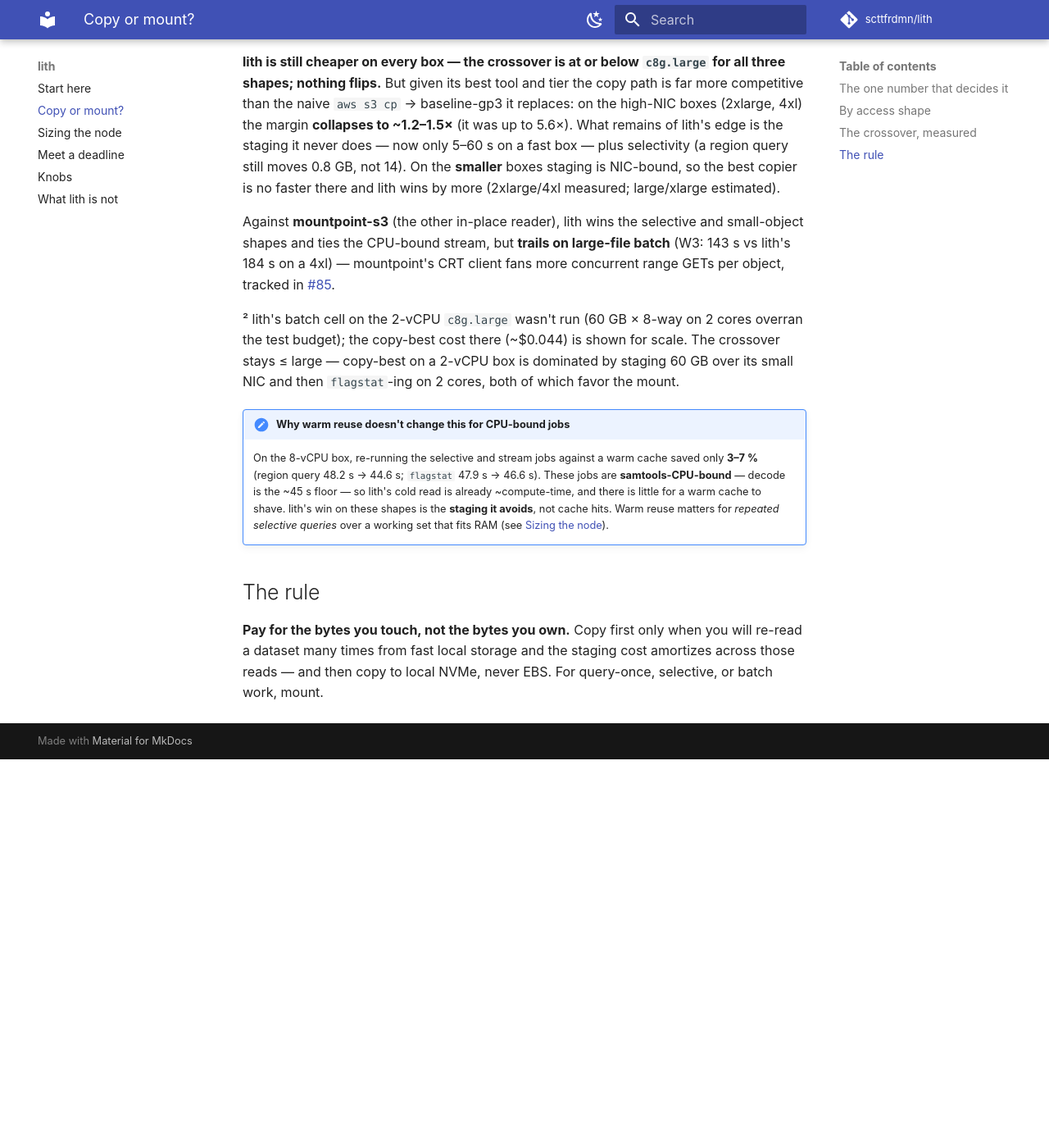
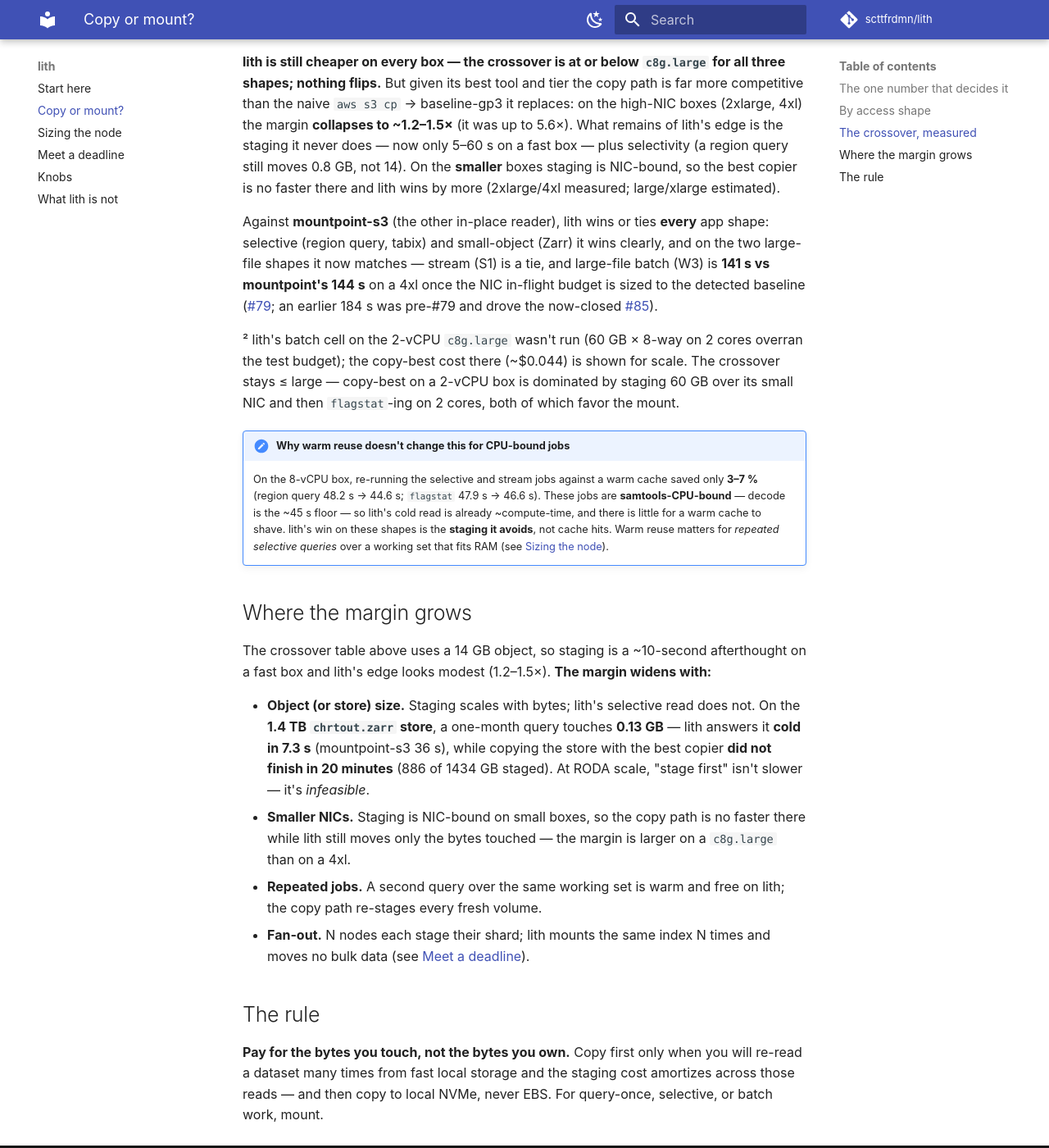
Before and after one commit to scttfrdmn/lith, an MkDocs documentation site: the page built from docs/copy-or-mount.md, in a window 1280 px wide and 1400 px high, scrolled down 2075 px. Shown: the whole window at 82% size. Built offline with MkDocs 1.6.1 and Material for MkDocs 9.7.7, drawn with Linux system fonts in a browser that asks for light colours; comment, search, counter and statistics services are not loaded; before the commit the page ends 3001 px from its top, so only the background shows below that.

Commit message:
docs(copy-or-mount): large-object selectivity row + where-the-margin-grows; fix mountpoint W3 (session 19) (#89)
mountpoint note corrected: lith matches/wins W3 (141 vs 144s post-#79; #85
closed) so lith wins/ties every app shape vs mountpoint. New 'Where the margin
grows' section with the 1.4 TB Zarr one-month example (lith 7.3s/0.13GB vs copy
did-not-finish) + object-size/NIC/repeat/fan-out. Refs #79, #85, #84.

```diff
--- a/docs/copy-or-mount.md
+++ b/docs/copy-or-mount.md
@@ -79,11 +79,12 @@ still moves 0.8 GB, not 14). On the **smaller** boxes staging is NIC-bound, so
 the best copier is no faster there and lith wins by more (2xlarge/4xl measured;
 large/xlarge estimated).
 
-Against **mountpoint-s3** (the other in-place reader), lith wins the selective
-and small-object shapes and ties the CPU-bound stream, but **trails on
-large-file batch** (W3: 143 s vs lith's 184 s on a 4xl) — mountpoint's CRT
-client fans more concurrent range GETs per object, tracked in
-[#85](https://github.com/scttfrdmn/lith/issues/85).
+Against **mountpoint-s3** (the other in-place reader), lith wins or ties **every**
+app shape: selective (region query, tabix) and small-object (Zarr) it wins
+clearly, and on the two large-file shapes it now matches — stream (S1) is a tie,
+and large-file batch (W3) is **141 s vs mountpoint's 144 s** on a 4xl once the NIC
+in-flight budget is sized to the detected baseline ([#79](https://github.com/scttfrdmn/lith/issues/79);
+an earlier 184 s was pre-#79 and drove the now-closed [#85](https://github.com/scttfrdmn/lith/issues/85)).
 
 ² lith's batch cell on the 2-vCPU `c8g.large` wasn't run (60 GB × 8-way on 2
 cores overran the test budget); the copy-best cost there (~$0.044) is shown for
@@ -101,6 +102,25 @@ which favor the mount.
     selective queries* over a working set that fits RAM (see
     [Sizing the node](sizing.md)).
 
+## Where the margin grows
+
+The crossover table above uses a 14 GB object, so staging is a ~10-second
+afterthought on a fast box and lith's edge looks modest (1.2–1.5×). **The margin
+widens with:**
+
+- **Object (or store) size.** Staging scales with bytes; lith's selective read
+  does not. On the **1.4 TB `chrtout.zarr` store**, a one-month query touches
+  **0.13 GB** — lith answers it **cold in 7.3 s** (mountpoint-s3 36 s), while
+  copying the store with the best copier **did not finish in 20 minutes** (886 of
+  1434 GB staged). At RODA scale, "stage first" isn't slower — it's *infeasible*.
+- **Smaller NICs.** Staging is NIC-bound on small boxes, so the copy path is no
+  faster there while lith still moves only the bytes touched — the margin is
+  larger on a `c8g.large` than on a 4xl.
+- **Repeated jobs.** A second query over the same working set is warm and free on
+  lith; the copy path re-stages every fresh volume.
+- **Fan-out.** N nodes each stage their shard; lith mounts the same index N times
+  and moves no bulk data (see [Meet a deadline](deadline.md)).
+
 ## The rule
 
 **Pay for the bytes you touch, not the bytes you own.** Copy first only when you
```
